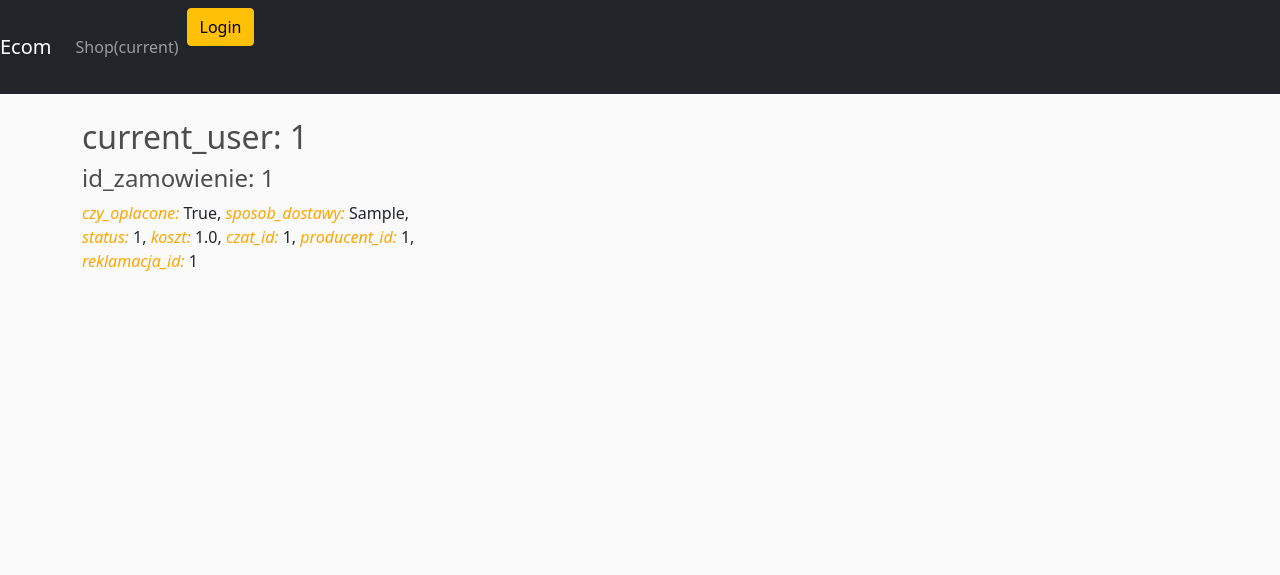
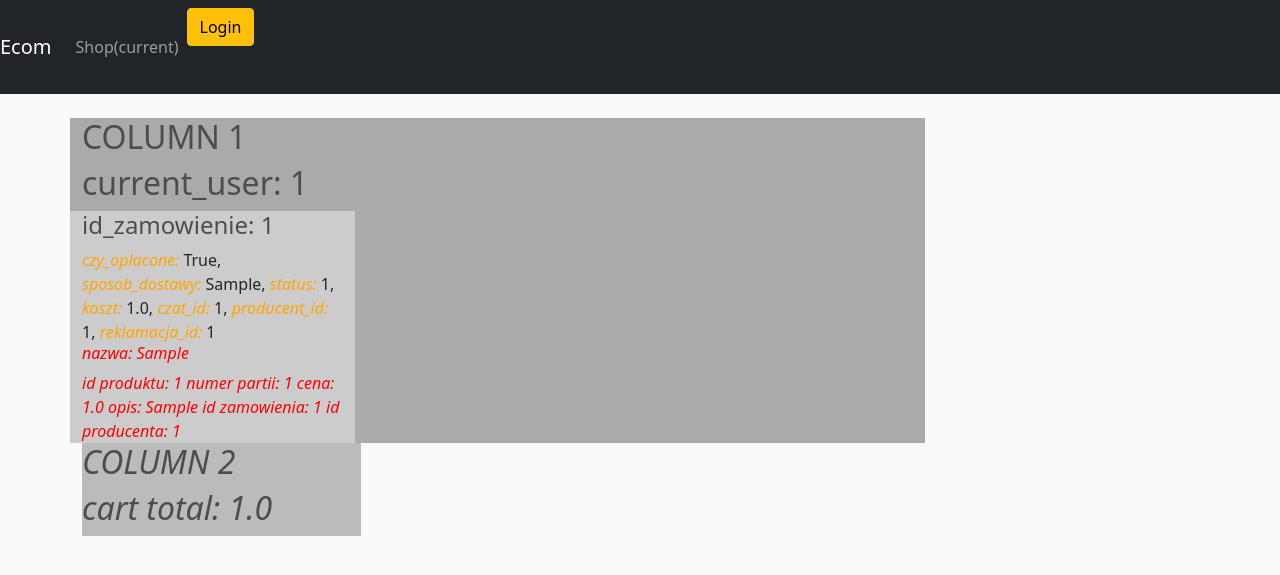
Before and after one commit to kasiabadio/shop, a Django app: page /shop/cart/ in a window 1280 px wide. Shown: the top 575 px of the page. Run offline with Django 3.2, Linux system fonts and the light colour scheme; tables that the repository leaves empty hold one stand-in row (values such as "Sample post").

Commit message:
Add products for each order display in cart.html

```diff
--- a/mysite/shop/models.py
+++ b/mysite/shop/models.py
@@ -210,6 +210,12 @@ class Zamowienie(models.Model):
     # many-to-one with klient
     klient = models.ForeignKey(Klient, on_delete=models.CASCADE)
 
+    # product has many zamowienie, so we sum total of zamowienie where its id is in product
+    @property
+    def get_zamowienie_total(self):
+        produktitems = self.produkt_set.all()
+        total = sum([item.cena for item in produktitems])
+        return total
 
 
 class Produkt(models.Model):
--- a/mysite/shop/templates/shop/cart.html
+++ b/mysite/shop/templates/shop/cart.html
@@ -1,12 +1,16 @@
 {% extends 'shop/main.html' %}
 {% load static %}
 {% block content %}
+
 <div class="row">
-
+    <div class="column left" style="background-color:#aaa;">
+        <div class="row">
+            <h2>COLUMN 1</h2>
             <h2>current_user: {{current_user}}</h2>
 
             {% for order in orders_for_user %}
-    <div class="col-lg-4">
+            <div class="col-lg-4" style="background-color:#ccc;">
+
                 <h4>id_zamowienie: {{order.id_zamowienie}}</h4>
                 <h8><em style="color:orange;">czy_oplacone:</em> {{order.czy_oplacone}},</h8>
                 <h8><em style="color:orange;">sposob_dostawy:</em> {{order.sposob_dostawy}},</h8>
@@ -15,9 +19,34 @@
                 <h8><em style="color:orange;">czat_id:</em> {{order.czat_id}},</h8>
                 <h8><em style="color:orange;">producent_id:</em> {{order.producent_id}},</h8>
                 <h8><em style="color:orange;">reklamacja_id:</em> {{order.reklamacja_id}}</h8>
+
+                {% if order.id_zamowienie in cart_products.keys %}
+
+                    {% for key, products in cart_products.items %}
+                        {% if key == order.id_zamowienie %}
+                            {% for product in products %}
+                                <h6><em style="color:red;">nazwa: {{product.nazwa}}</h4>
+                                <h8><em style="color:red;">id produktu: {{product.id_produktu}}</h8>
+                                <h8><em style="color:red;">numer partii: {{product.numer_partii}}</h8>
+                                <h8><em style="color:red;">cena: {{product.cena}}</h8>
+                                <h8><em style="color:red;">opis: {{product.opis}}</h8>
+                                <h8><em style="color:red;">id zamowienia: {{product.zamowienie_id}}</h8>
+                                <h8><em style="color:red;">id producenta: {{product.producent_id}}</h8>
+                            {% endfor %}
+                        {% endif %}
+                    {% endfor %}
+
+                {% endif %}
+
             </div>
             {% endfor %}
+        </div>
+    </div>
+    <div class="column right" style="background-color:#bbb;">
+        <h2>COLUMN 2</h2>
+        <h2>cart total: {{cart_sum}}</h2>
+    </div>
+</div>
 
 
-</div>
 {% endblock content %}
--- a/mysite/shop/templates/shop/checkout.html
+++ b/mysite/shop/templates/shop/checkout.html
@@ -5,7 +5,7 @@
 
     <h2>current_user: {{current_user}}</h2>
 
-    {% for order in orders %}
+    {% for order in orders_for_user %}
     <div class="col-lg-4">
         <h4>id_zamowienie: {{order.id_zamowienie}}</h4>
         <h8><em style="color:orange;">czy_oplacone:</em> {{order.czy_oplacone}},</h8>
--- a/mysite/shop/views.py
+++ b/mysite/shop/views.py
@@ -2,6 +2,24 @@ from django.shortcuts import render
 from django.http import HttpResponse
 from django.db import connection
 from .models import *
+from django.db import connection
+from django.template.defaulttags import register
+
+@register.filter
+def get_item(dictionary, key):
+    return dictionary.get(key)
+
+# # Calulate sum of all orders of a user
+# def calculate_sum_koszyk(klient):
+#     with connection.cursor() as cursor:
+#         sum_koszyk = cursor.callproc('calculate_sum_koszyk', [klient])
+#     return sum_koszyk
+
+# Calculate sum of a single order (sql1.py)
+# def calculate_sum_zamowienie(zamowienie):
+#     with connection.cursor() as cursor:
+#         sum_zamowienie = cursor.callproc('calculate_sum_zamowienie', [zamowienie])
+#     return sum_zamowienie
 
 # Main page for shop: search (products/)
 # access: CLIENT, PRODUCENT
@@ -44,10 +62,23 @@ def product(request):
 # access: CLIENT
 def cart(request):
 
+    # TODO: filter elements by current user id and display only his order
     orders_for_user = Zamowienie.objects.all().filter(klient=1)
     current_user = 1
 
-    context = {'orders_for_user': orders_for_user, 'current_user': current_user}
+    # calculate sum of a cart
+    cart_sum = 0
+    for order in orders_for_user:
+        cart_sum += order.get_zamowienie_total
+
+    # get all products for each order
+    cart_products = {}
+    for order in orders_for_user:
+        products = Produkt.objects.all().filter(zamowienie_id=order.id_zamowienie)
+        if order.id_zamowienie not in cart_products:
+            cart_products[order.id_zamowienie] = products
+
+    context = {'orders_for_user': orders_for_user, 'current_user': current_user, 'cart_sum': cart_sum, 'cart_products': cart_products}
     return render(request, 'shop/cart.html', context)
 
 
@@ -55,8 +86,11 @@ def cart(request):
 # access: CLIENT
 def checkout(request):
 
+    # TODO: filter elements by current user id and display only his order (same as in cart)
     orders_for_user = Zamowienie.objects.all().filter(klient=1)
     current_user = 1
+
+    # TODO: calculate sum of a cart
 
     orders = Zamowienie.objects.all()
     context = {'orders': orders, 'orders_for_user': orders_for_user, 'current_user': current_user}
--- a/mysite/static/css/main.css
+++ b/mysite/static/css/main.css
@@ -12,3 +12,16 @@ h1, h2, h3, h4, h5, h6 {
     border-radius: 4px;
     padding: 10px;
 }
+
+.column {
+    float: left;
+
+}
+
+.left {
+    width: 75%;
+}
+
+.right {
+    width: 25%;
+}
```
Also changed, not shown: mysite/shop/migrations/0001_initial.py, mysite/shop/migrations/0002_produkt_nazwa.py (deleted). Lines whose indentation alone changed are shown as unchanged.
